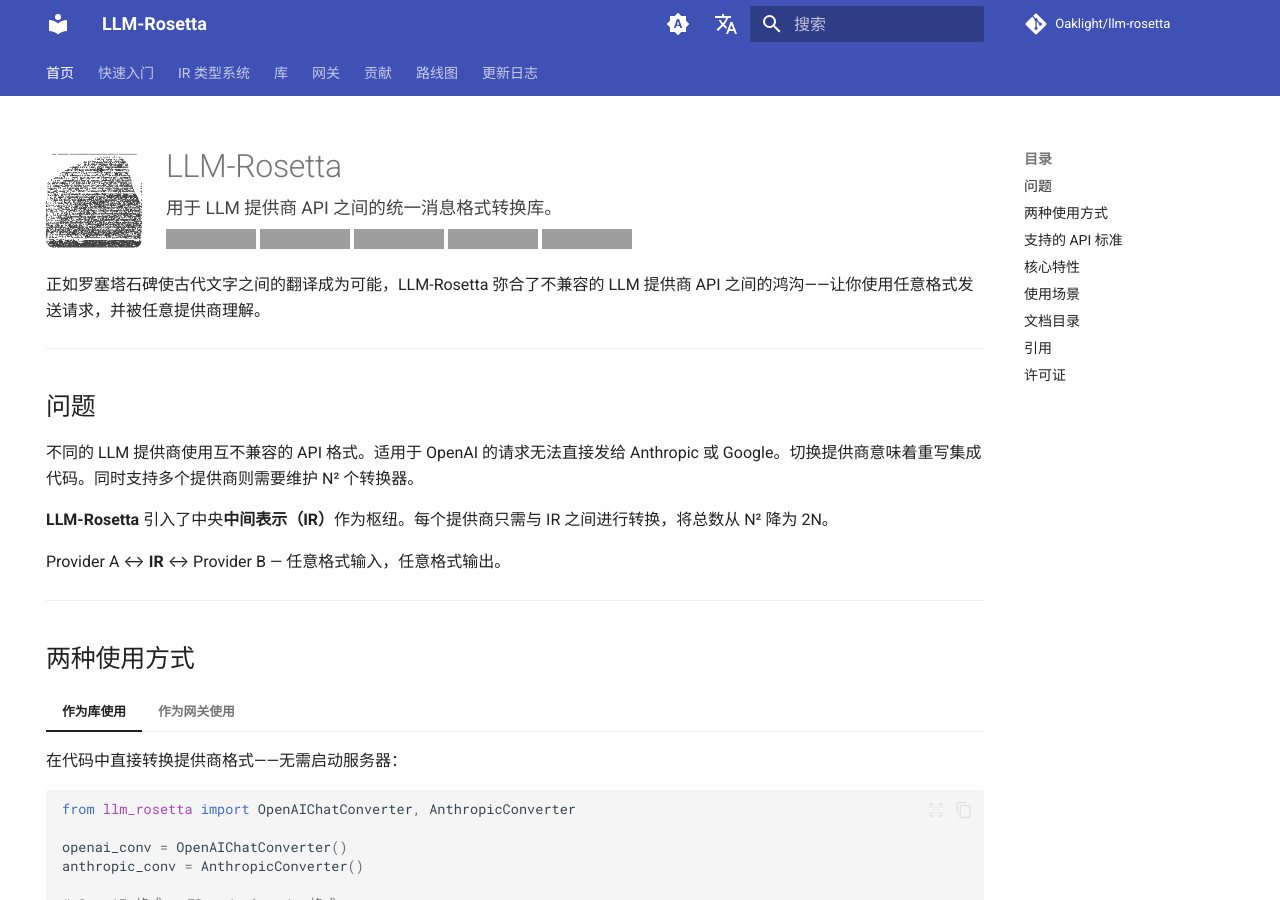
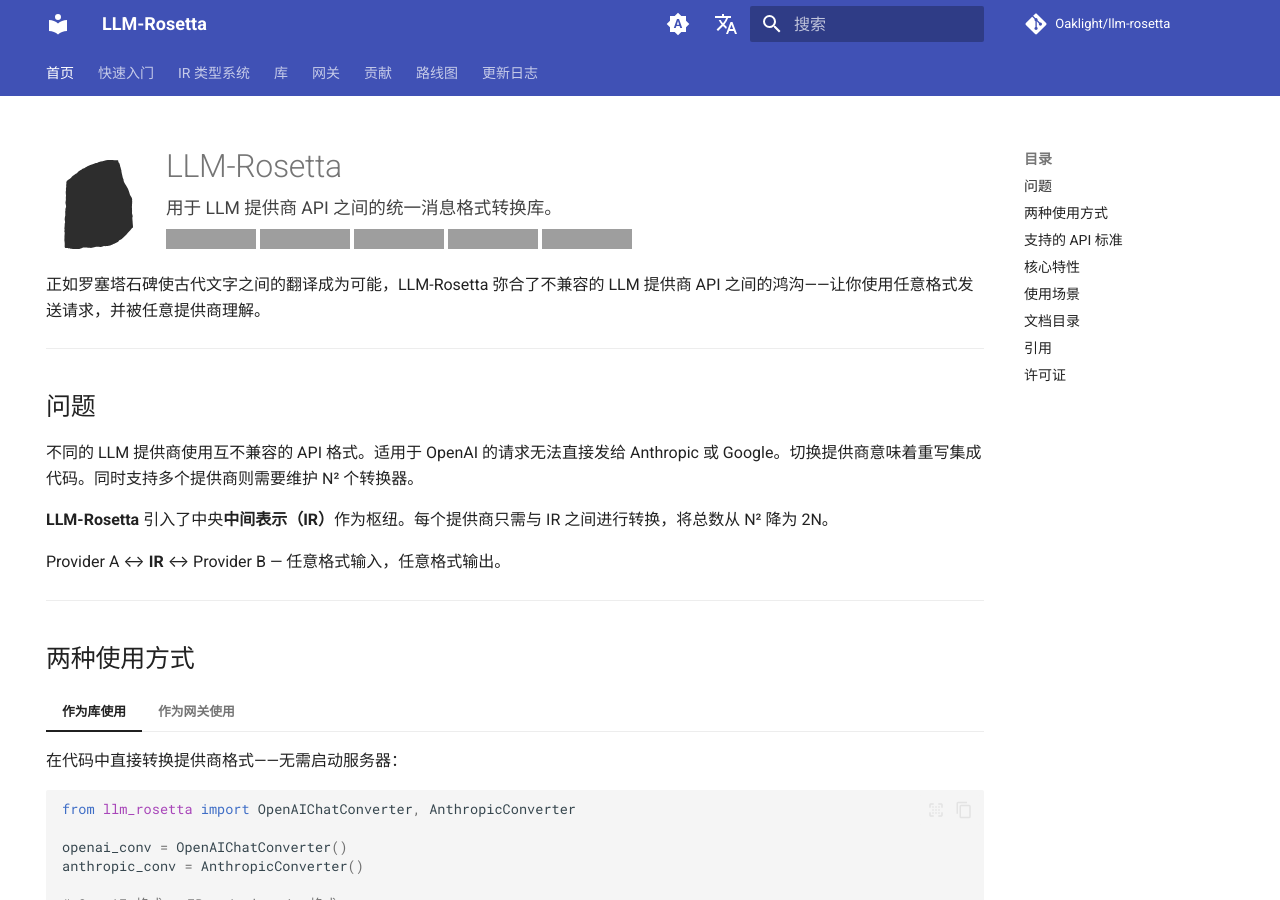
Before and after one commit to Oaklight/llm-rosetta, an MkDocs documentation site: the page built from docs/index.md, in a window 1280 px wide and 900 px high. Built offline with MkDocs 1.6.1 and Material for MkDocs 9.7.7, drawn with Linux system fonts in a browser that asks for light colours; comment, search, counter and statistics services are not loaded; grey boxes are pictures that could not be loaded.

Commit message:
docs: update logo to SVG

```diff
--- a/docs/index.md
+++ b/docs/index.md
@@ -6,7 +6,7 @@
 ---
 
 <div style="display: flex; align-items: center; gap: 1.5em; margin-bottom: 0.5em;">
-  <img src="images/rosetta_stone.png" alt="Rosetta Stone" style="width: 96px; border-radius: 10px; flex-shrink: 0;">
+  <img src="images/rosetta_stone.svg" alt="Rosetta Stone" style="width: 96px; flex-shrink: 0;">
   <div>
     <h1 style="margin: 0 0 0.2em 0;">LLM-Rosetta</h1>
     <p style="margin: 0; font-size: 1.1em; opacity: 0.85;">用于 LLM 提供商 API 之间的统一消息格式转换库。</p>
```
Also changed, not shown: docs/images/rosetta_stone.svg (added).
